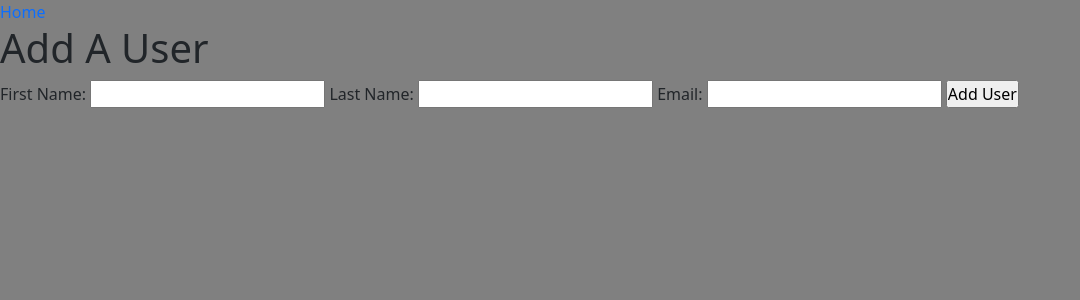
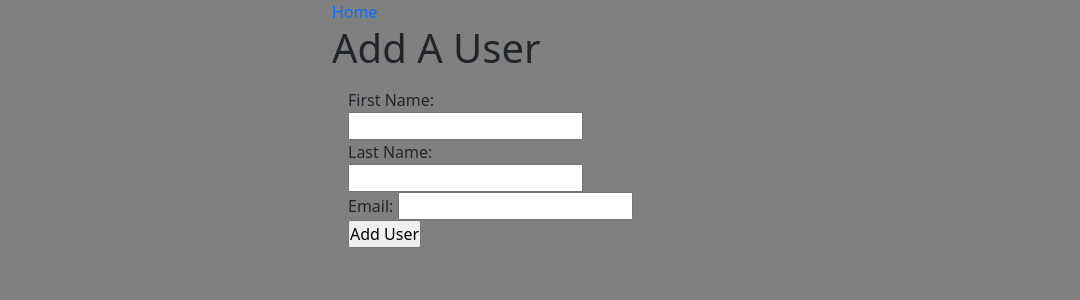
Before and after one commit to NeuroEncarnacion/first-repo, a Flask app: page / in a window 1280 px wide. Shown: the top 300 px of the page, without its empty margins (0-1080 px from the left). Run offline with Flask 3, Linux system fonts and the light colour scheme.

Commit message:
New Commit

```diff
--- a/flask_app/controllers/controllers_users.py
+++ b/flask_app/controllers/controllers_users.py
@@ -13,17 +13,11 @@
     return render_template("read.html", users = users)
 
 
-@app.route('/create')
-def create():
-    return render_template("create.html")
-
-
-
 @app.route('/create_user', methods=["POST"])
 def create_user():
 
     if not User.validate_user(request.form): # if there are errors: We call the staticmethod on Burger model to validate
-        return redirect('/create_user') # redirect to the route where the burger form is rendered.
+        return redirect('/') # redirect to the route where the burger form is rendered.
     # else no errors:
 
     # First we make a data dictionary from our request.form coming from our template.
@@ -35,8 +29,8 @@
     }
     valid = User.validate_user(data)
     if valid:
-        User.create_new_user(request.form)
-        return redirect('/')
+        User.save(data)
+        return redirect('/users')
     # We pass the data dictionary into the save method from the User class.
     User.save(data)
     # Don't forget to redirect after saving to the database.
--- a/flask_app/templates/create.html
+++ b/flask_app/templates/create.html
@@ -8,10 +8,10 @@
     <link rel="stylesheet" href="static/style.css">
 </head>
 <body>
-    <div>
+    <div class="container col-md-6">
         <a href="/users">Home</a>
         <h1>Add A User</h1>
-        <form action="/create_user" method="POST">
+        <form action="/create_user" method="POST" class="col-md-6 m-3">
 
             {% with messages = get_flashed_messages() %}     <!-- declare a variable called messages -->
                 {% if messages %}                            <!-- check if there are any messages -->
@@ -20,13 +20,18 @@
                     {% endfor %}
                 {% endif %}
             {% endwith %}
-
+            <div class="form-group" class="m-3">
                 <label for="fname">First Name:</label>
                 <input type="text" name="fname">
+            </div>
+            <div class="form-group">
                 <label for="lname">Last Name:</label>
                 <input type="text" name="lname">
+            </div>
+            <div class="form-group">
                 <label for="email">Email:</label>
                 <input type="text" name="email">
+            </div>
             <input type="submit" value="Add User">
         </form>
     </div>
```
Lines whose indentation alone changed are shown as unchanged.
